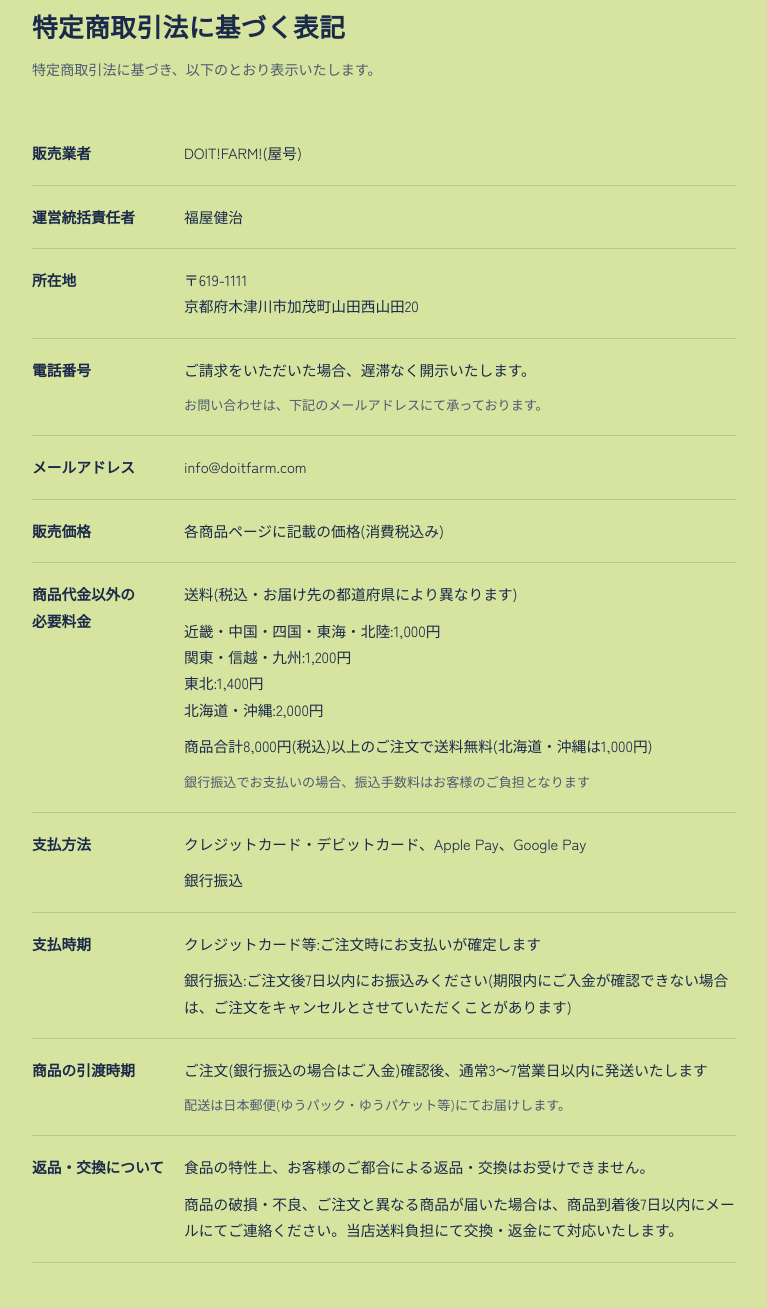
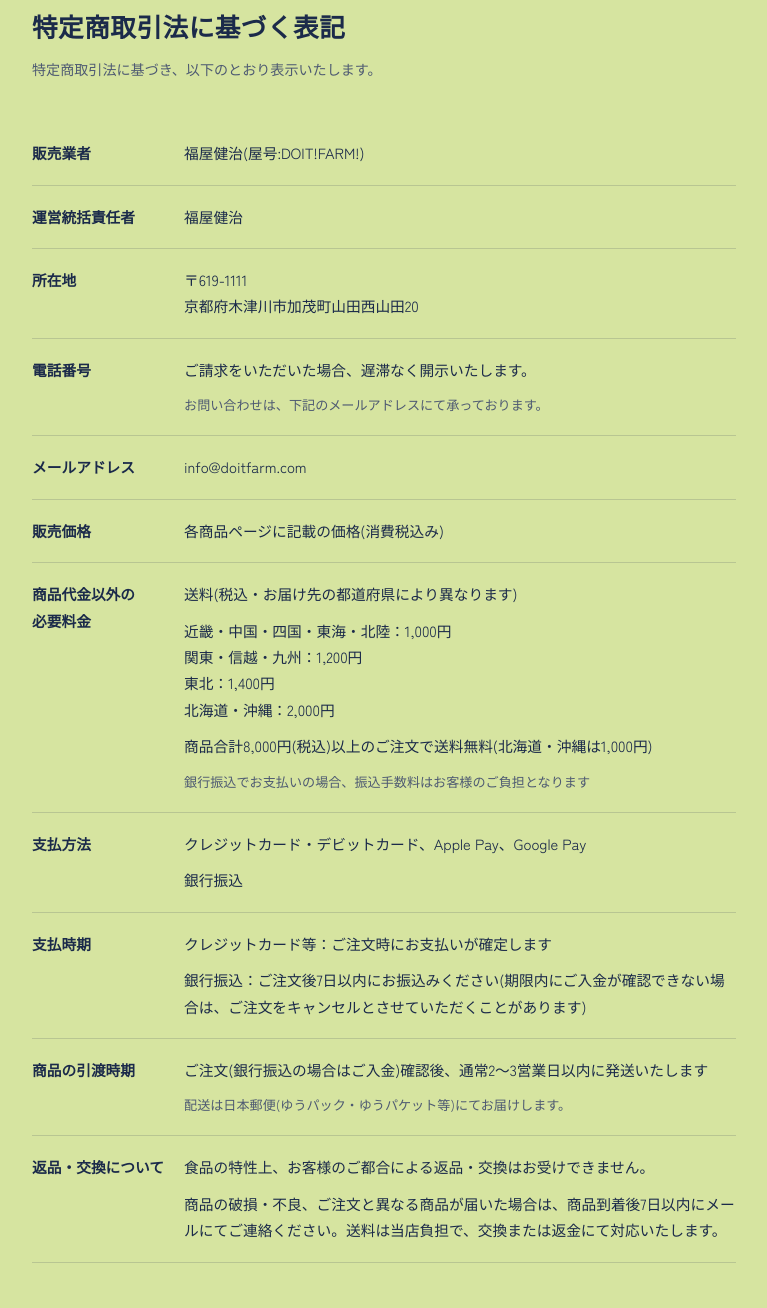
Before and after one commit to doitfarm0298/tea-shop, a website: page tokusho.html in a window 1280 px wide. Shown: the part 132-1440 px from the top of the page, without its empty margins (256-1023 px from the left). Drawn offline with Linux system fonts and the light colour scheme.

Commit message:
Add files via upload

```diff
--- a/tokusho.html
+++ b/tokusho.html
@@ -131,7 +131,7 @@
   <table>
     <tr>
       <th>販売業者</th>
-      <td><p>DOIT!FARM!(屋号)</p></td>
+      <td><p>福屋健治(屋号:DOIT!FARM!)</p></td>
     </tr>
     <tr>
       <th>運営統括責任者</th>
@@ -160,7 +160,7 @@
       <th>商品代金以外の<br>必要料金</th>
       <td>
         <p>送料(税込・お届け先の都道府県により異なります)</p>
-        <p>近畿・中国・四国・東海・北陸:1,000円<br>関東・信越・九州:1,200円<br>東北:1,400円<br>北海道・沖縄:2,000円</p>
+        <p>近畿・中国・四国・東海・北陸：1,000円<br>関東・信越・九州：1,200円<br>東北：1,400円<br>北海道・沖縄：2,000円</p>
         <p>商品合計8,000円(税込)以上のご注文で送料無料(北海道・沖縄は1,000円)</p>
         <p class="note">銀行振込でお支払いの場合、振込手数料はお客様のご負担となります</p>
       </td>
@@ -175,20 +175,20 @@
     <tr>
       <th>支払時期</th>
       <td>
-        <p>クレジットカード等:ご注文時にお支払いが確定します</p>
-        <p>銀行振込:ご注文後7日以内にお振込みください(期限内にご入金が確認できない場合は、ご注文をキャンセルとさせていただくことがあります)</p>
+        <p>クレジットカード等：ご注文時にお支払いが確定します</p>
+        <p>銀行振込：ご注文後7日以内にお振込みください(期限内にご入金が確認できない場合は、ご注文をキャンセルとさせていただくことがあります)</p>
       </td>
     </tr>
     <tr>
       <th>商品の引渡時期</th>
-      <td><p>ご注文(銀行振込の場合はご入金)確認後、通常3〜7営業日以内に発送いたします</p>
+      <td><p>ご注文(銀行振込の場合はご入金)確認後、通常2〜3営業日以内に発送いたします</p>
         <p class="note">配送は日本郵便(ゆうパック・ゆうパケット等)にてお届けします。</p></td>
     </tr>
     <tr>
       <th>返品・交換について</th>
       <td>
         <p>食品の特性上、お客様のご都合による返品・交換はお受けできません。</p>
-        <p>商品の破損・不良、ご注文と異なる商品が届いた場合は、商品到着後7日以内にメールにてご連絡ください。当店送料負担にて交換・返金にて対応いたします。</p>
+        <p>商品の破損・不良、ご注文と異なる商品が届いた場合は、商品到着後7日以内にメールにてご連絡ください。送料は当店負担で、交換または返金にて対応いたします。</p>
       </td>
     </tr>
   </table>
```
Also changed, not shown: index.html (+8 -1 lines).
